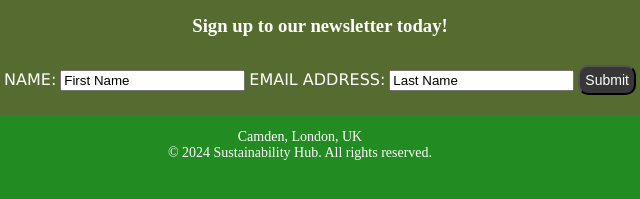
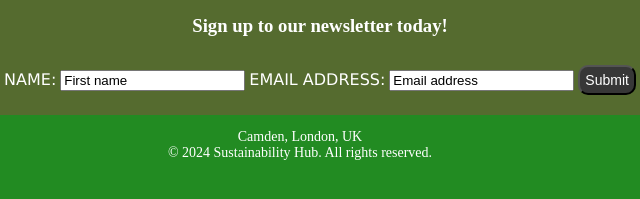
Before and after one commit to LauraF-tech/CFG-Session7, a plain HTML site: page index.html in a window 1280 px wide. Shown: the part 407-606 px from the top of the page, 340-980 px from the left. Drawn offline with Linux system fonts and the light colour scheme; a web font is replaced by a local one.

Commit message:
Update index.html
'Email address' as input field text

```diff
--- a/index.html
+++ b/index.html
@@ -28,9 +28,9 @@
       <h3>Sign up to our newsletter today!</h3>
       <form action="./thanks.html">
         <label for="fname">NAME:</label>
-        <input type="text" id="fname" name="fname" value="First Name">
+        <input type="text" id="fname" name="fname" value="First name">
         <label for="lname">EMAIL ADDRESS:</label>
-        <input type="text" id="lname" name="lname" value="Last Name">
+        <input type="text" id="lname" name="lname" value="Email address">
         <input class="button" type="submit" value="Submit">
       </form>
     </div>
```
